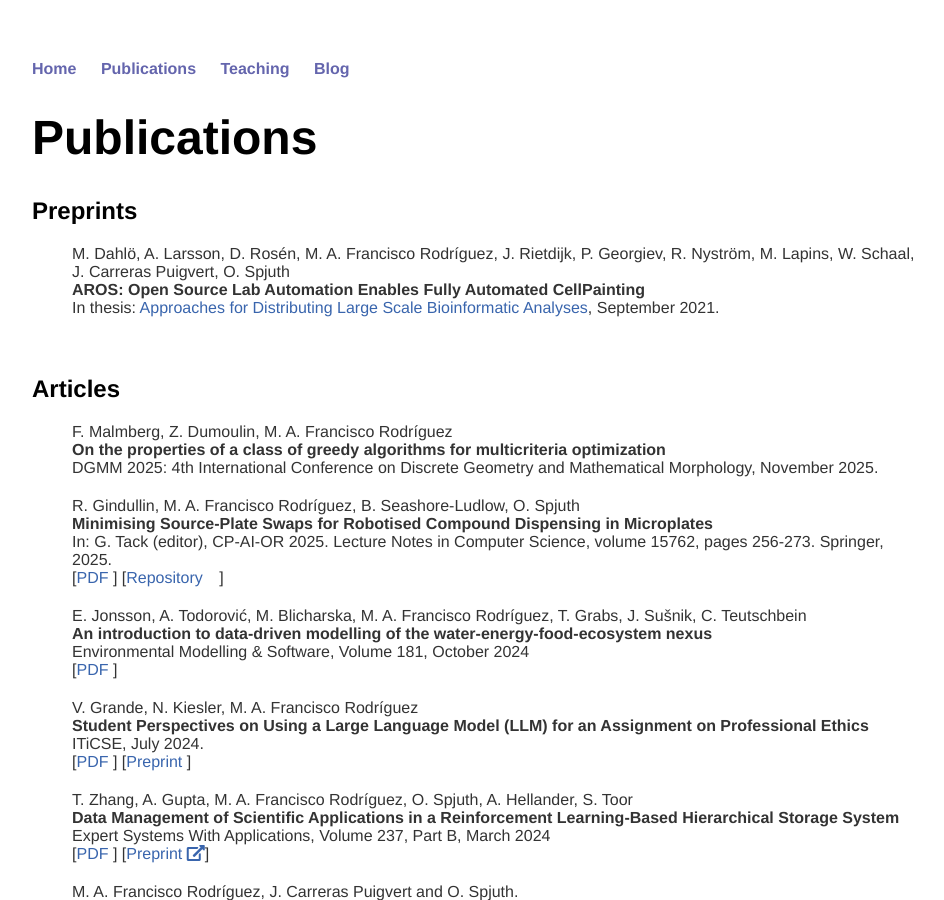
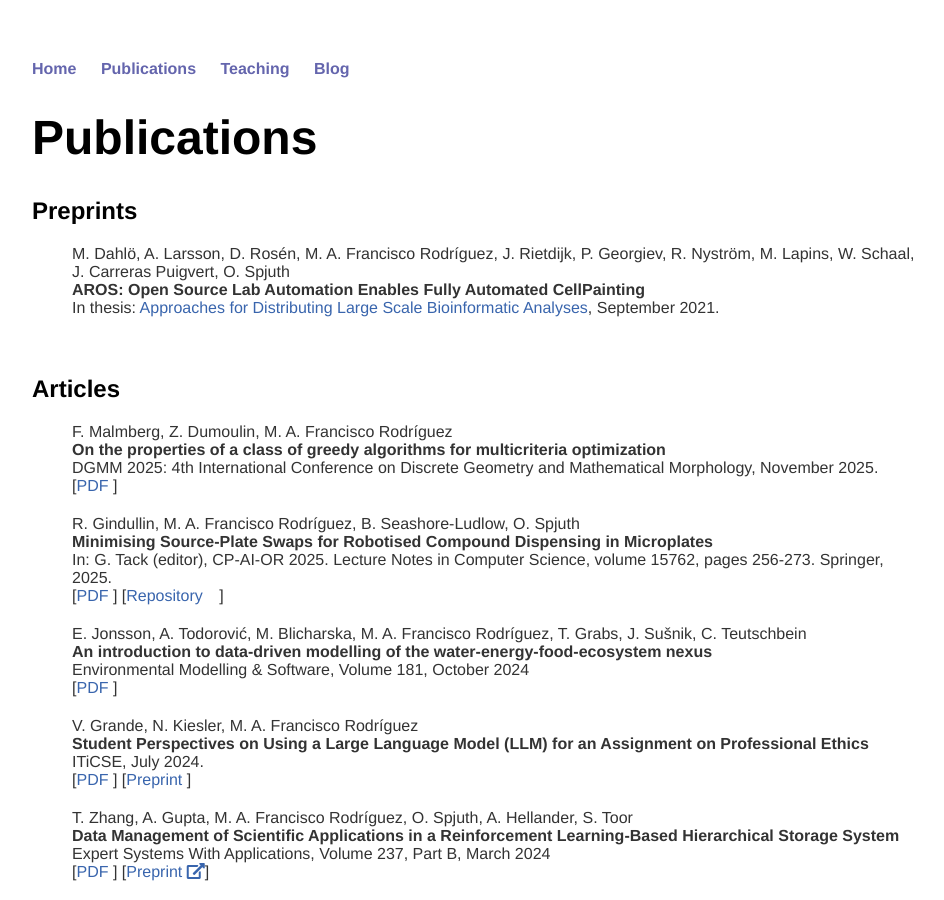
Before and after one commit to andreina-francisco/andreina-francisco.github.io, a Jekyll site: the page built from cv/index.html, in a window 1280 px wide and 900 px high. Shown: the whole window, without its empty margins (160-1104 px from the left). Built offline with Jekyll 4.4.1, drawn with Linux system fonts in a browser that asks for light colours; nearby versions of some CDN libraries; a style sheet for code colours, icons or effects is not loaded.

Commit message:
Update index.html

```diff
--- a/cv/index.html
+++ b/cv/index.html
@@ -33,7 +33,11 @@ title: Mar&iacute;a Andre&iacute;na Francisco Rodr&iacute;guez
 for multicriteria optimization</span>
     <br />
     <span class="note">DGMM 2025: 4th International Conference on
-    Discrete Geometry and Mathematical Morphology, November 2025.</span><br />
+    Discrete Geometry and Mathematical Morphology, November
+    2025.</span><br />
+    [<a class="text"
+    href="https://link.springer.com/book/10.1007/978-3-032-09544-2">PDF <i
+    class="ai ai-doi ai-1x"></i></a>]
     </li>
 
 
```
